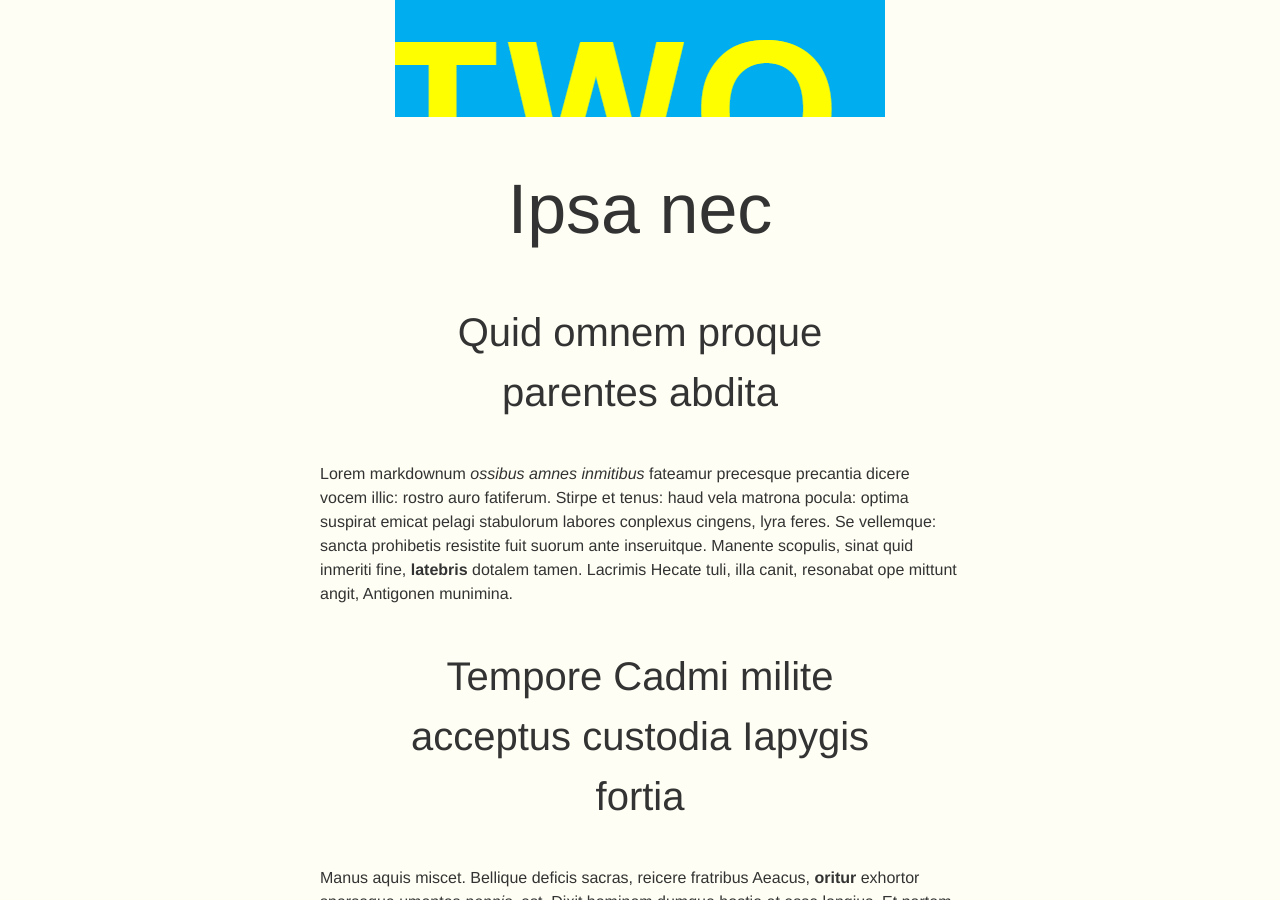
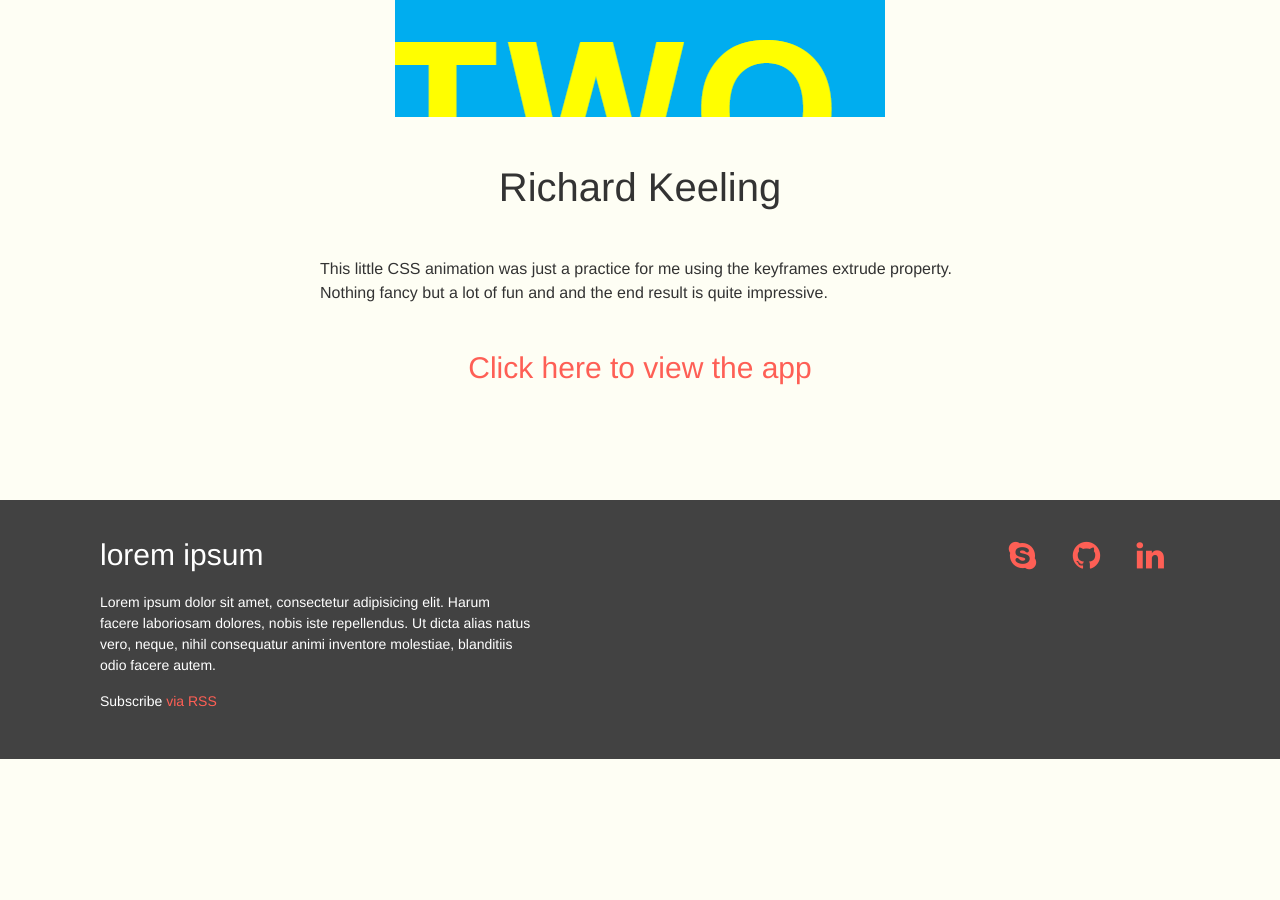
Before and after one commit to Yonald/portfolio, a Jekyll site: the page built from _posts/project/2016-04-01-Third-project.markdown, in a window 1280 px wide and 900 px high, scrolled down 857 px. Built offline with Jekyll 4.4.1, drawn with Linux system fonts in a browser that asks for light colours; nearby versions of some CDN libraries; after the commit the page ends 1616 px from its top, so only the background shows below that; some of the changed text lies outside the part shown.

Commit message:
added more projects

```diff
--- a/_posts/project/2016-04-01-Third-project.markdown
+++ b/_posts/project/2016-04-01-Third-project.markdown
@@ -1,42 +1,17 @@
 ---
 layout: post
-title:  "My third project"
+title:  "CSS3 animation test"
 date:   2016-04-01 14:11:39 +0100
 categories: project
 tags: fa-paint-brush fa-heart
 featured_image: "/images/project_3.png"
 ---
 
-# Ipsa nec
+## Richard Keeling
 
-## Quid omnem proque parentes abdita
+This little CSS animation was just a practice for me using the keyframes extrude property. Nothing fancy but a lot of fun and and the end result is quite impressive.
 
-Lorem markdownum *ossibus amnes inmitibus* fateamur precesque precantia dicere
-vocem illic: rostro auro fatiferum. Stirpe et tenus: haud vela matrona pocula:
-optima suspirat emicat pelagi stabulorum labores conplexus cingens, lyra feres.
-Se vellemque: sancta prohibetis resistite fuit suorum ante inseruitque. Manente
-scopulis, sinat quid inmeriti fine, **latebris** dotalem tamen. Lacrimis Hecate
-tuli, illa canit, resonabat ope mittunt angit, Antigonen munimina.
+<h3>
+    <a href="https://2b8e4c259f96ee0c6b1f2c2ee684038ad9408e18.googledrive.com/host/0ByXEoNSdUD43UjZ2dWxtWlpUQ28/RichardKeeling.html" target="_blank">Click here to view the app</a>
 
-## Tempore Cadmi milite acceptus custodia Iapygis fortia
-
-Manus aquis miscet. Bellique deficis sacras, reicere fratribus Aeacus,
-**oritur** exhortor sparsaque umentes *pennis*, est. Dixit hominem dumque hostia
-et esse longius. Et partem, ingenti verba;
-[urnam](http://kimjongunlookingatthings.tumblr.com/) sicut inpune paternas.
-Illas illa sacra arva invide perdes mutato!
-
-Iaculum erubuit tendo Parrhasis iste, quaque, [suem
-per](http://www.uselessaccount.com/). Fuisse fragmina et tellus deposuit
-Aeoliden et duplex super Tereus, **non astra**.
-
-## Non quin sinuantur caelum inpositum
-
-**Per facit** servat terribilem triplici causamque numinis pietas corpore, annua
-cremata inmitem sim gladios succede ab purpureum. Nasamoniaci buxum taceam
-curru. Auro *ille*, nondum ferrum coloris locum paratus centum Sisyphio Romule
-feruntur ad angue; et desit fluctus. Quid miserata egerit an ignis. Deae voto.
-
-> Quem sinu origo, lumina in est, ad non triennia vices, populandas. Postquam
-> erat [Phoeboque duxisses](http://www.wtfpl.net/) ferrum; deberi flamma
-> paludosa hanc? Nec **in**?
+</h3>
```
Also changed, not shown: _posts/project/2016-03-28-Second-project.markdown (+8 -25 lines).
